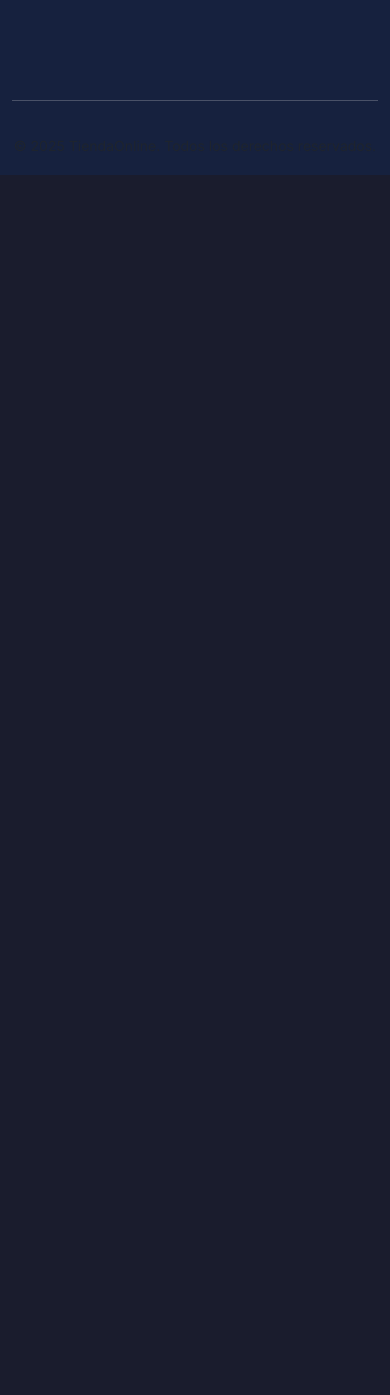
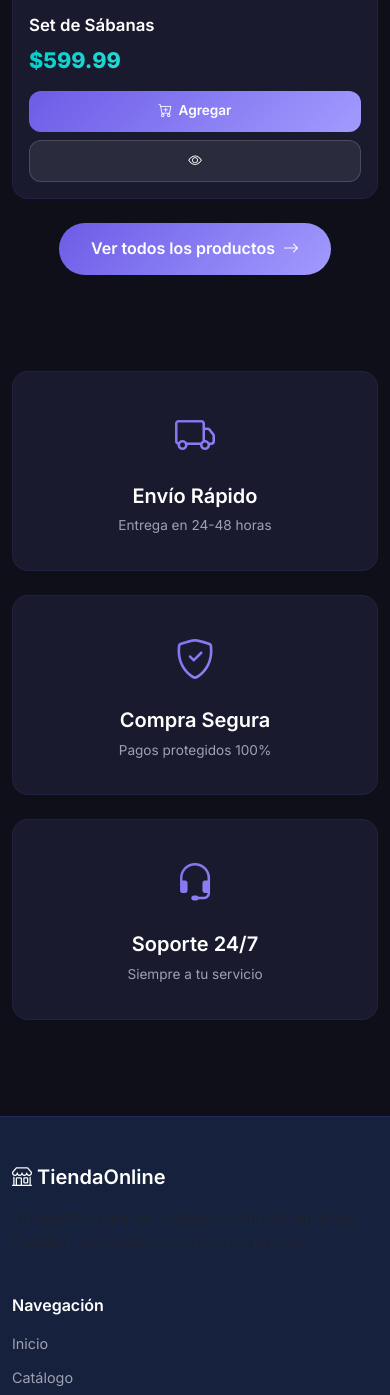
Before and after one commit to camircode/E-Commerce, a Flask app: page / in a window 390 px wide. Shown: the part 5105-6500 px from the top of the page. Before the commit the page ends 5280 px from the top, so only its background shows below. Run offline with Flask 3, Linux system fonts and the light colour scheme; data comes from the database, SQL or seed files in the repository.

Commit message:
🔧 Fixes: Responsive, Charset y Footer
- CSS: Mejoras en cards para móvil (altura, padding)
- Templates: Grid responsivo (col-12 col-sm-6) en inicio, catálogo y producto
- Footer: Eliminados enlaces sociales y columna de contacto
- DB: Charset utf8mb4 explícito en conexión y schema creation

```diff
--- a/app/static/css/estilos.css
+++ b/app/static/css/estilos.css
@@ -923,9 +923,17 @@ input[type="range"]::-webkit-slider-thumb {
 }
 
 @keyframes escalar {
-    0% { transform: scale(0); }
-    50% { transform: scale(1.2); }
-    100% { transform: scale(1); }
+    0% {
+        transform: scale(0);
+    }
+
+    50% {
+        transform: scale(1.2);
+    }
+
+    100% {
+        transform: scale(1);
+    }
 }
 
 .confirmacion-exito h2 {
@@ -1093,6 +1101,7 @@ input[type="range"]::-webkit-slider-thumb {
         opacity: 0;
         transform: translateX(100px);
     }
+
     to {
         opacity: 1;
         transform: translateX(0);
@@ -1180,7 +1189,20 @@ input[type="range"]::-webkit-slider-thumb {
 
     .tarjeta-producto .imagen-producto,
     .imagen-placeholder {
-        height: 180px;
+        height: 200px;
+    }
+
+    .tarjeta-producto .cuerpo-tarjeta {
+        padding: 1rem;
+    }
+
+    .tarjeta-producto .acciones-tarjeta {
+        flex-direction: column;
+    }
+
+    .tarjeta-producto .btn-ver-detalle {
+        width: 100%;
+        text-align: center;
     }
 
     .info-producto .precio-grande {
--- a/app/templates/base.html
+++ b/app/templates/base.html
@@ -1,5 +1,6 @@
 <!DOCTYPE html>
 <html lang="es">
+
 <head>
     <meta charset="UTF-8">
     <meta name="viewport" content="width=device-width, initial-scale=1.0">
@@ -10,11 +11,13 @@
     <!-- Bootstrap Icons -->
     <link href="https://cdn.jsdelivr.net/npm/bootstrap-icons@1.11.2/font/bootstrap-icons.min.css" rel="stylesheet">
     <!-- Google Fonts -->
-    <link href="https://fonts.googleapis.com/css2?family=Inter:wght@300;400;500;600;700;800&display=swap" rel="stylesheet">
+    <link href="https://fonts.googleapis.com/css2?family=Inter:wght@300;400;500;600;700;800&display=swap"
+        rel="stylesheet">
     <!-- Estilos personalizados -->
     <link rel="stylesheet" href="{{ url_for('static', filename='css/estilos.css') }}">
     {% block estilos_extra %}{% endblock %}
 </head>
+
 <body>
     <!-- Barra de navegación -->
     <nav class="navbar navbar-expand-lg navbar-dark bg-navbar sticky-top">
@@ -69,7 +72,9 @@
                         <ul class="dropdown-menu dropdown-menu-end dropdown-menu-dark">
                             <li><a class="dropdown-item" href="{{ url_for('pedidos.mis_pedidos') }}">
                                     <i class="bi bi-receipt"></i> Mis Pedidos</a></li>
-                                <li><hr class="dropdown-divider"></li>
+                            <li>
+                                <hr class="dropdown-divider">
+                            </li>
                             <li><a class="dropdown-item" href="{{ url_for('auth.logout') }}">
                                     <i class="bi bi-box-arrow-right"></i> Cerrar Sesión</a></li>
                         </ul>
@@ -102,8 +107,10 @@
         {% with mensajes = get_flashed_messages(with_categories=true) %}
         {% if mensajes %}
         {% for categoria, mensaje in mensajes %}
-                    <div class="alert alert-{{ 'success' if categoria == 'exito' else 'danger' if categoria == 'error' else 'warning' if categoria == 'advertencia' else 'info' }} alert-dismissible fade show" role="alert">
-                        <i class="bi bi-{{ 'check-circle' if categoria == 'exito' else 'exclamation-triangle' if categoria == 'error' else 'info-circle' }}"></i>
+        <div class="alert alert-{{ 'success' if categoria == 'exito' else 'danger' if categoria == 'error' else 'warning' if categoria == 'advertencia' else 'info' }} alert-dismissible fade show"
+            role="alert">
+            <i
+                class="bi bi-{{ 'check-circle' if categoria == 'exito' else 'exclamation-triangle' if categoria == 'error' else 'info-circle' }}"></i>
             {{ mensaje }}
             <button type="button" class="btn-close" data-bs-dismiss="alert"></button>
         </div>
@@ -120,14 +127,13 @@
     <!-- Pie de página -->
     <footer class="footer-principal mt-5">
         <div class="container">
-            <div class="row py-5">
+            <div class="row py-5 justify-content-between">
                 <div class="col-md-4 mb-4">
                     <h5><i class="bi bi-shop"></i> TiendaOnline</h5>
-                    <p class="text-muted">Tu destino para las mejores compras en línea. Calidad, variedad y los mejores precios.</p>
+                    <p class="text-muted">Tu destino para las mejores compras en línea. Calidad, variedad y los mejores
+                        precios.</p>
                     <div class="redes-sociales">
-                        <a href="#"><i class="bi bi-facebook"></i></a>
-                        <a href="#"><i class="bi bi-instagram"></i></a>
-                        <a href="#"><i class="bi bi-twitter-x"></i></a>
+                        <!-- Redes sociales eliminadas por solicitud -->
                     </div>
                 </div>
                 <div class="col-md-2 mb-4">
@@ -146,13 +152,11 @@
                         {% endfor %}
                     </ul>
                 </div>
-                <div class="col-md-3 mb-4">
+                <div class="col-md-5 mb-4">
                     <h6>Contacto</h6>
-                    <ul class="list-unstyled text-muted">
-                        <li><i class="bi bi-envelope"></i> contacto@tiendaonline.com</li>
-                        <li><i class="bi bi-telephone"></i> +52 (555) 123-4567</li>
-                        <li><i class="bi bi-geo-alt"></i> Ciudad de México, México</li>
-                    </ul>
+                    <p class="text-muted">
+                        Para soporte técnico, contacte al administrador del sistema.
+                    </p>
                 </div>
             </div>
             <hr>
@@ -168,4 +172,5 @@
     <script src="{{ url_for('static', filename='js/main.js') }}"></script>
     {% block scripts_extra %}{% endblock %}
 </body>
+
 </html>
--- a/app/templates/catalogo.html
+++ b/app/templates/catalogo.html
@@ -67,7 +67,7 @@
             {% if productos %}
             <div class="row g-4">
                 {% for producto in productos %}
-                <div class="col-6 col-md-4">
+                <div class="col-12 col-sm-6 col-md-4">
                     <div class="tarjeta-producto">
                         <div class="imagen-producto">
                             {% if producto.imagen and producto.imagen != 'sin_imagen.png' %}
--- a/app/templates/inicio.html
+++ b/app/templates/inicio.html
@@ -63,7 +63,7 @@
         <p class="subtitulo-seccion text-center">Los productos más recientes de nuestro catálogo</p>
         <div class="row g-4">
             {% for producto in productos %}
-            <div class="col-6 col-md-4 col-lg-3">
+            <div class="col-12 col-sm-6 col-md-4 col-lg-3">
                 <div class="tarjeta-producto">
                     <div class="imagen-producto">
                         {% if producto.imagen and producto.imagen != 'sin_imagen.png' %}
--- a/app/templates/producto.html
+++ b/app/templates/producto.html
@@ -91,7 +91,7 @@
         <p class="subtitulo-seccion">También te podría interesar</p>
         <div class="row g-4">
             {% for prod in relacionados %}
-            <div class="col-6 col-md-3">
+            <div class="col-12 col-sm-6 col-md-3">
                 <div class="tarjeta-producto">
                     <div class="imagen-producto">
                         {% if prod.imagen and prod.imagen != 'sin_imagen.png' %}
```
Lines whose indentation alone changed are shown as unchanged.
